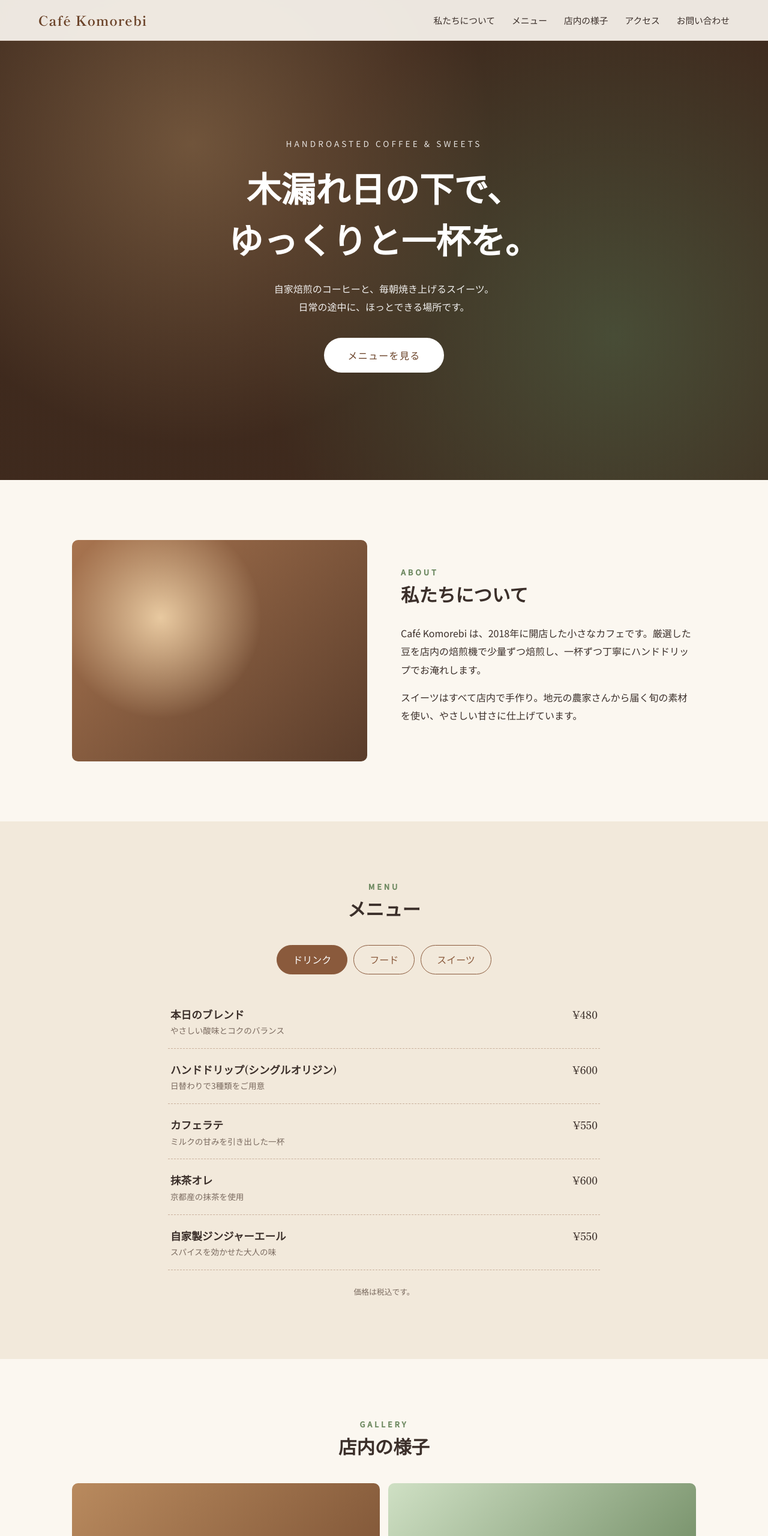
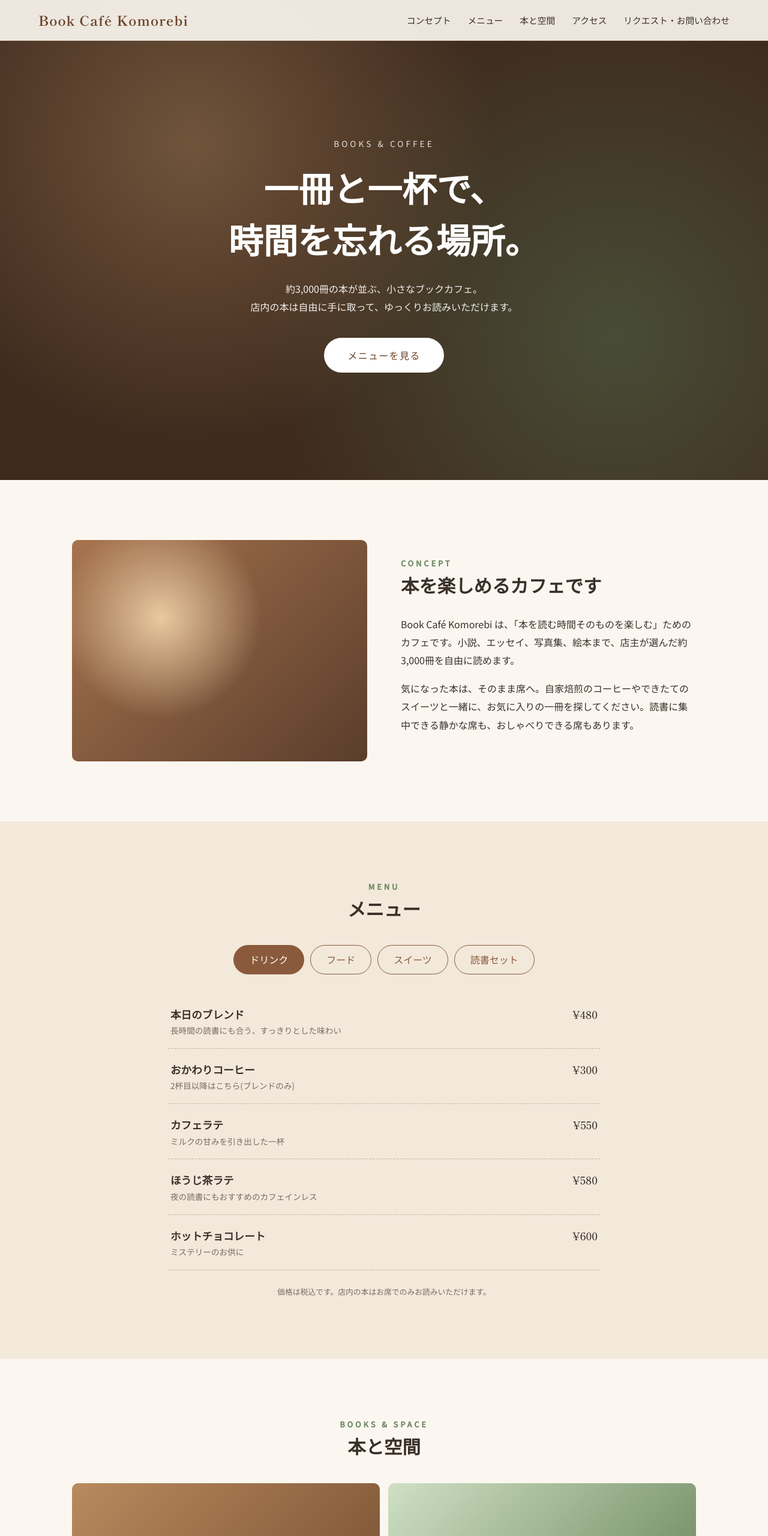
Before and after one commit to 2512007-jpg/DummyPage, a plain HTML site: page index.html in a window 1280 px wide. Shown: the top 2560 px of the page at 60% size. Drawn offline with Linux system fonts and the light colour scheme.

Commit message:
コンセプト変更

```diff
--- a/index.html
+++ b/index.html
@@ -3,8 +3,8 @@
 <head>
   <meta charset="UTF-8">
   <meta name="viewport" content="width=device-width, initial-scale=1.0">
-  <title>Café Komorebi | 木漏れ日のカフェ</title>
-  <meta name="description" content="自家焙煎コーヒーと手作りスイーツの店、Café Komorebi。ゆったりとした時間をお過ごしください。">
+  <title>Book Café Komorebi | 本を楽しめるカフェ</title>
+  <meta name="description" content="コーヒーを片手に、好きな本とゆっくり過ごせるブックカフェ。店内の本は自由に読めます。">
   <link rel="preconnect" href="https://fonts.googleapis.com">
   <link rel="preconnect" href="https://fonts.gstatic.com" crossorigin>
   <link href="https://fonts.googleapis.com/css2?family=Noto+Sans+JP:wght@400;500&family=Shippori+Mincho:wght@500;700&display=swap" rel="stylesheet">
@@ -12,17 +12,17 @@
 </head>
 <body>
   <header class="header" id="top">
-    <a class="logo" href="#top">Café Komorebi</a>
+    <a class="logo" href="#top">Book Café Komorebi</a>
     <button class="menu-toggle" aria-label="メニューを開く" aria-expanded="false" aria-controls="nav">
       <span></span><span></span><span></span>
     </button>
     <nav class="nav" id="nav">
       <ul>
-        <li><a href="#about">私たちについて</a></li>
+        <li><a href="#about">コンセプト</a></li>
         <li><a href="#menu">メニュー</a></li>
-        <li><a href="#gallery">店内の様子</a></li>
+        <li><a href="#gallery">本と空間</a></li>
         <li><a href="#access">アクセス</a></li>
-        <li><a href="#contact">お問い合わせ</a></li>
+        <li><a href="#contact">リクエスト・お問い合わせ</a></li>
       </ul>
     </nav>
   </header>
@@ -30,20 +30,20 @@
   <main>
     <section class="hero">
       <div class="hero-inner">
-        <p class="hero-sub">Handroasted Coffee &amp; Sweets</p>
-        <h1>木漏れ日の下で、<br>ゆっくりと一杯を。</h1>
-        <p class="hero-text">自家焙煎のコーヒーと、毎朝焼き上げるスイーツ。<br>日常の途中に、ほっとできる場所です。</p>
+        <p class="hero-sub">Books &amp; Coffee</p>
+        <h1>一冊と一杯で、<br>時間を忘れる場所。</h1>
+        <p class="hero-text">約3,000冊の本が並ぶ、小さなブックカフェ。<br>店内の本は自由に手に取って、ゆっくりお読みいただけます。</p>
         <a class="btn" href="#menu">メニューを見る</a>
       </div>
     </section>
 
     <section class="section" id="about">
       <div class="container two-col">
-        <div class="about-visual" role="img" aria-label="コーヒーを淹れるイメージ"></div>
+        <div class="about-visual" role="img" aria-label="本棚に囲まれた読書席のイメージ"></div>
         <div>
-          <h2 class="section-title"><span>About</span>私たちについて</h2>
-          <p>Café Komorebi は、2018年に開店した小さなカフェです。厳選した豆を店内の焙煎機で少量ずつ焙煎し、一杯ずつ丁寧にハンドドリップでお淹れします。</p>
-          <p>スイーツはすべて店内で手作り。地元の農家さんから届く旬の素材を使い、やさしい甘さに仕上げています。</p>
+          <h2 class="section-title"><span>Concept</span>本を楽しめるカフェです</h2>
+          <p>Book Café Komorebi は、「本を読む時間そのものを楽しむ」ためのカフェです。小説、エッセイ、写真集、絵本まで、店主が選んだ約3,000冊を自由に読めます。</p>
+          <p>気になった本は、そのまま席へ。自家焙煎のコーヒーやできたてのスイーツと一緒に、お気に入りの一冊を探してください。読書に集中できる静かな席も、おしゃべりできる席もあります。</p>
         </div>
       </div>
     </section>
@@ -55,39 +55,46 @@
           <button class="tab active" role="tab" aria-selected="true" data-target="drink">ドリンク</button>
           <button class="tab" role="tab" aria-selected="false" data-target="food">フード</button>
           <button class="tab" role="tab" aria-selected="false" data-target="sweets">スイーツ</button>
+          <button class="tab" role="tab" aria-selected="false" data-target="bookset">読書セット</button>
         </div>
 
         <ul class="menu-list active" id="drink">
-          <li><div><h3>本日のブレンド</h3><p>やさしい酸味とコクのバランス</p></div><span class="price">¥480</span></li>
-          <li><div><h3>ハンドドリップ(シングルオリジン)</h3><p>日替わりで3種類をご用意</p></div><span class="price">¥600</span></li>
+          <li><div><h3>本日のブレンド</h3><p>長時間の読書にも合う、すっきりとした味わい</p></div><span class="price">¥480</span></li>
+          <li><div><h3>おかわりコーヒー</h3><p>2杯目以降はこちら(ブレンドのみ)</p></div><span class="price">¥300</span></li>
           <li><div><h3>カフェラテ</h3><p>ミルクの甘みを引き出した一杯</p></div><span class="price">¥550</span></li>
-          <li><div><h3>抹茶オレ</h3><p>京都産の抹茶を使用</p></div><span class="price">¥600</span></li>
-          <li><div><h3>自家製ジンジャーエール</h3><p>スパイスを効かせた大人の味</p></div><span class="price">¥550</span></li>
+          <li><div><h3>ほうじ茶ラテ</h3><p>夜の読書にもおすすめのカフェインレス</p></div><span class="price">¥580</span></li>
+          <li><div><h3>ホットチョコレート</h3><p>ミステリーのお供に</p></div><span class="price">¥600</span></li>
         </ul>
 
         <ul class="menu-list" id="food">
+          <li><div><h3>片手で食べられるホットサンド</h3><p>ページをめくる手が汚れにくい、ひとくちサイズ</p></div><span class="price">¥800</span></li>
           <li><div><h3>厚切りトースト</h3><p>自家製バターとはちみつ添え</p></div><span class="price">¥650</span></li>
-          <li><div><h3>ホットサンド</h3><p>ハムとチーズ、季節の野菜</p></div><span class="price">¥850</span></li>
           <li><div><h3>季節のスープセット</h3><p>パンとドリンク付き</p></div><span class="price">¥1,100</span></li>
         </ul>
 
         <ul class="menu-list" id="sweets">
           <li><div><h3>バスクチーズケーキ</h3><p>濃厚でなめらかな口どけ</p></div><span class="price">¥600</span></li>
-          <li><div><h3>季節のタルト</h3><p>旬のフルーツをたっぷりと</p></div><span class="price">¥700</span></li>
           <li><div><h3>焼きたてスコーン</h3><p>クロテッドクリーム、ジャム付き</p></div><span class="price">¥450</span></li>
+          <li><div><h3>本の形のクッキー</h3><p>プレーンと抹茶の2種類</p></div><span class="price">¥350</span></li>
         </ul>
-        <p class="note">価格は税込です。</p>
+
+        <ul class="menu-list" id="bookset">
+          <li><div><h3>ゆったり読書セット(2時間)</h3><p>ドリンク1杯とおかわりコーヒー、焼き菓子付き</p></div><span class="price">¥1,200</span></li>
+          <li><div><h3>一日読書パス</h3><p>1日滞在可能。ドリンク2杯とランチ付き</p></div><span class="price">¥2,500</span></li>
+          <li><div><h3>店主のおすすめ「一冊と一杯」</h3><p>気分を伝えると、本とドリンクを選びます</p></div><span class="price">¥900</span></li>
+        </ul>
+        <p class="note">価格は税込です。店内の本はお席でのみお読みいただけます。</p>
       </div>
     </section>
 
     <section class="section" id="gallery">
       <div class="container">
-        <h2 class="section-title center"><span>Gallery</span>店内の様子</h2>
+        <h2 class="section-title center"><span>Books &amp; Space</span>本と空間</h2>
         <div class="gallery">
-          <div class="g-item g1" role="img" aria-label="カウンター席"></div>
-          <div class="g-item g2" role="img" aria-label="窓際の席"></div>
-          <div class="g-item g3" role="img" aria-label="スイーツ"></div>
-          <div class="g-item g4" role="img" aria-label="コーヒー豆"></div>
+          <div class="g-item g1" role="img" aria-label="壁一面の本棚"></div>
+          <div class="g-item g2" role="img" aria-label="窓際の静かな読書席"></div>
+          <div class="g-item g3" role="img" aria-label="本と一緒に楽しむスイーツ"></div>
+          <div class="g-item g4" role="img" aria-label="古い装丁の本"></div>
         </div>
         <p class="note">※ 写真は仮の配色です。実際の写真に差し替えてください。</p>
       </div>
@@ -100,9 +107,10 @@
           <dl class="info">
             <dt>住所</dt><dd>〒000-0000 東京都○○区△△ 1-2-3</dd>
             <dt>最寄り駅</dt><dd>○○駅 徒歩5分</dd>
-            <dt>営業時間</dt><dd>8:00 - 18:00(L.O. 17:30)</dd>
+            <dt>営業時間</dt><dd>10:00 - 20:00(L.O. 19:30)</dd>
             <dt>定休日</dt><dd>毎週水曜日</dd>
-            <dt>席数</dt><dd>20席(テラス席あり)</dd>
+            <dt>席数</dt><dd>24席(静かな読書席10席、会話OK席14席)</dd>
+            <dt>蔵書</dt><dd>約3,000冊(購入・リクエストも可能)</dd>
           </dl>
         </div>
         <div class="map" role="img" aria-label="地図のプレースホルダー">地図をここに埋め込みます</div>
@@ -111,7 +119,8 @@
 
     <section class="section" id="contact">
       <div class="container narrow">
-        <h2 class="section-title center"><span>Contact</span>お問い合わせ</h2>
+        <h2 class="section-title center"><span>Request &amp; Contact</span>リクエスト・お問い合わせ</h2>
+        <p class="note">読んでみたい本のリクエストも、こちらから受け付けています。</p>
         <form class="form" id="contact-form" novalidate>
           <label>お名前
             <input type="text" name="name" required autocomplete="name">
@@ -119,7 +128,7 @@
           <label>メールアドレス
             <input type="email" name="email" required autocomplete="email">
           </label>
-          <label>お問い合わせ内容
+          <label>リクエストの本・お問い合わせ内容
             <textarea name="message" rows="5" required></textarea>
           </label>
           <button type="submit" class="btn">送信する</button>
@@ -130,8 +139,8 @@
   </main>
 
   <footer class="footer">
-    <p class="logo">Café Komorebi</p>
-    <p><small>&copy; 2026 Café Komorebi. All rights reserved.</small></p>
+    <p class="logo">Book Café Komorebi</p>
+    <p><small>&copy; 2026 Book Café Komorebi. All rights reserved.</small></p>
   </footer>
 
   <script src="script.js"></script>
```
Also changed, not shown: 1 other file.
